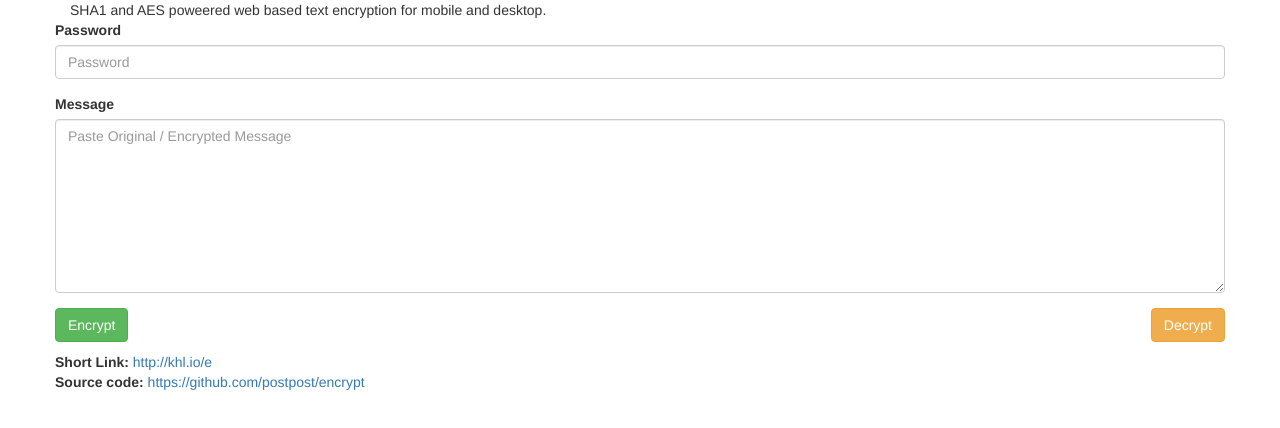
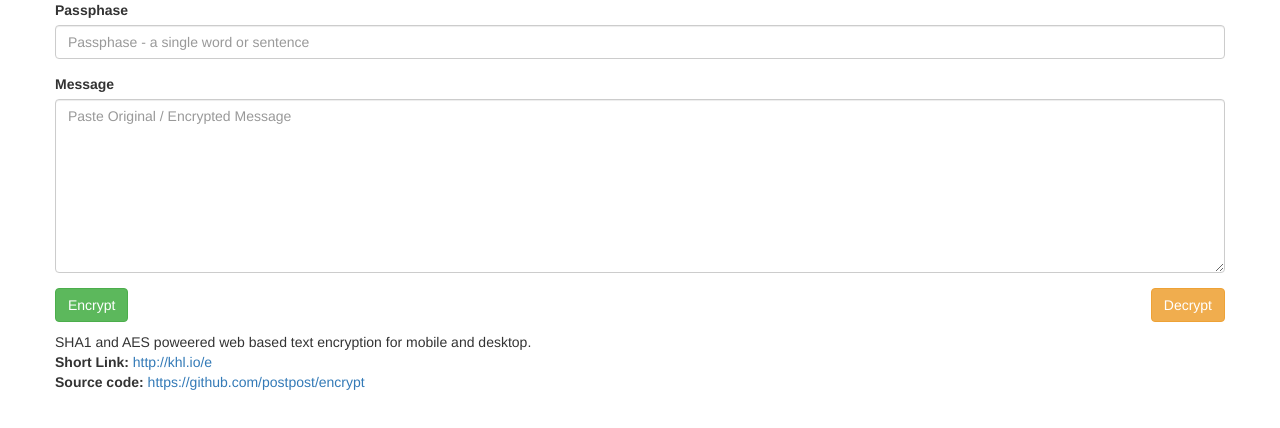
Before and after one commit to khilnani/quickedit.org, a plain HTML site: page index.html in a window 1280 px wide. Drawn offline with nearby package versions, Linux system fonts and the light colour scheme.

Commit message:
Updated to bootstrap 3

```diff
--- a/index.html
+++ b/index.html
@@ -25,15 +25,11 @@
 
   <div class="container">
 
-    <div class-"row">
-      SHA1 and AES poweered web based text encryption for mobile and desktop.
-    </div>
-
     <div class="row">
       <form role="form">
         <div class="form-group">
-          <label for="password">Password</label>
-          <input type="password" id="password" name="password" class="form-control" placeholder="Password">
+          <label for="password">Passphase</label>
+          <input type="password" id="password" name="password" class="form-control" placeholder="Passphase - a single word or sentence">
         </div>
 
         <div class="form-group">
@@ -52,6 +48,7 @@
     <div class="row">
       <p>
         <ul class="list-unstyled">
+          <li>SHA1 and AES poweered web based text encryption for mobile and desktop.</li>
           <li><b>Short Link:</b> <a href="http://khl.io/e">http://khl.io/e</a></li>
           <li><b>Source code:</b> <a href="https://github.com/postpost/encrypt">https://github.com/postpost/encrypt</a></li>
         </ul>
```
